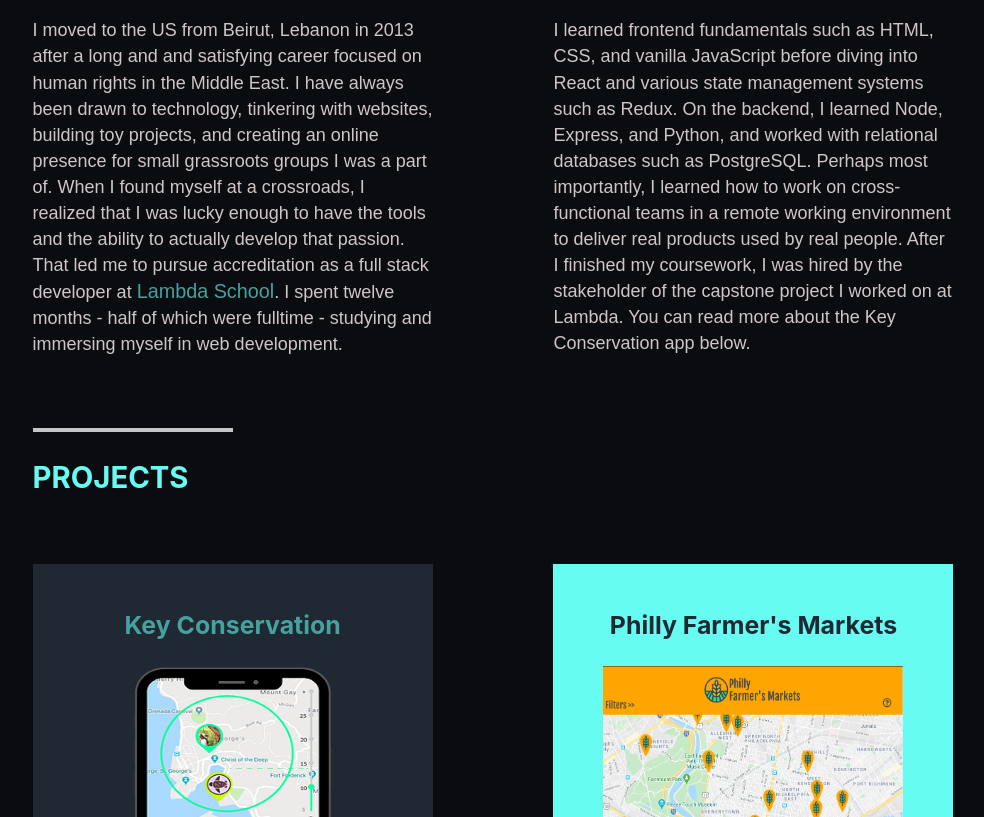
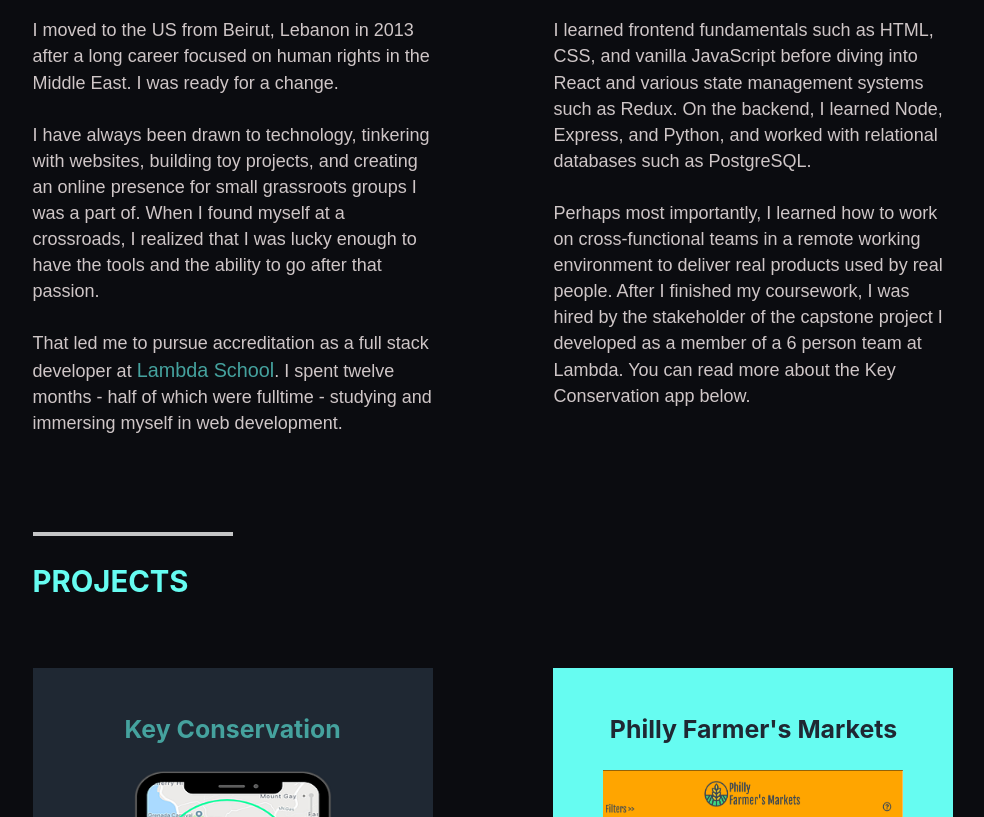
Before and after one commit to RashaMou/portfoliosite, a Gatsby site: page / in a window 1280 px wide. Shown: the part 1160-1977 px from the top of the page, without its empty margins (147-1131 px from the left). Built offline with nearby package versions, Linux system fonts and the light colour scheme; Gatsby itself is replaced by a stand-in of ours.

Commit message:
Add paragraph spacing

```diff
--- a/src/components/about.js
+++ b/src/components/about.js
@@ -7,28 +7,40 @@
       <BannerImage />
       <div className="about-flex-container">
         <div className="col-1 about">
-          I moved to the US from Beirut, Lebanon in 2013 after a long and and
-          satisfying career focused on human rights in the Middle East. I have
-          always been drawn to technology, tinkering with websites, building toy
-          projects, and creating an online presence for small grassroots groups
-          I was a part of. When I found myself at a crossroads, I realized that
-          I was lucky enough to have the tools and the ability to actually
-          develop that passion. That led me to pursue accreditation as a full
-          stack developer at{" "}
+          <p>
+            I moved to the US from Beirut, Lebanon in 2013 after a long career
+            focused on human rights in the Middle East. I was ready for a
+            change.
+          </p>
+          <p>
+            I have always been drawn to technology, tinkering with websites,
+            building toy projects, and creating an online presence for small
+            grassroots groups I was a part of. When I found myself at a
+            crossroads, I realized that I was lucky enough to have the tools and
+            the ability to go after that passion.
+          </p>
+          <p>
+            That led me to pursue accreditation as a full stack developer at{" "}
             <a href="https://www.lambdaschool.com">Lambda School</a>. I spent
             twelve months - half of which were fulltime - studying and immersing
             myself in web development.
+          </p>
         </div>
         <div className="col-1 about">
+          <p>
             I learned frontend fundamentals such as HTML, CSS, and vanilla
             JavaScript before diving into React and various state management
             systems such as Redux. On the backend, I learned Node, Express, and
             Python, and worked with relational databases such as PostgreSQL.
+          </p>
+          <p>
             Perhaps most importantly, I learned how to work on cross-functional
-          teams in a remote working environment to deliver real products used by
-          real people. After I finished my coursework, I was hired by the
-          stakeholder of the capstone project I worked on at Lambda. You can
-          read more about the Key Conservation app below.
+            teams in a remote working environment to deliver real products used
+            by real people. After I finished my coursework, I was hired by the
+            stakeholder of the capstone project I developed as a member of a 6
+            person team at Lambda. You can read more about the Key Conservation
+            app below.
+          </p>
         </div>
       </div>
     </>
```
Lines whose indentation alone changed are shown as unchanged.
